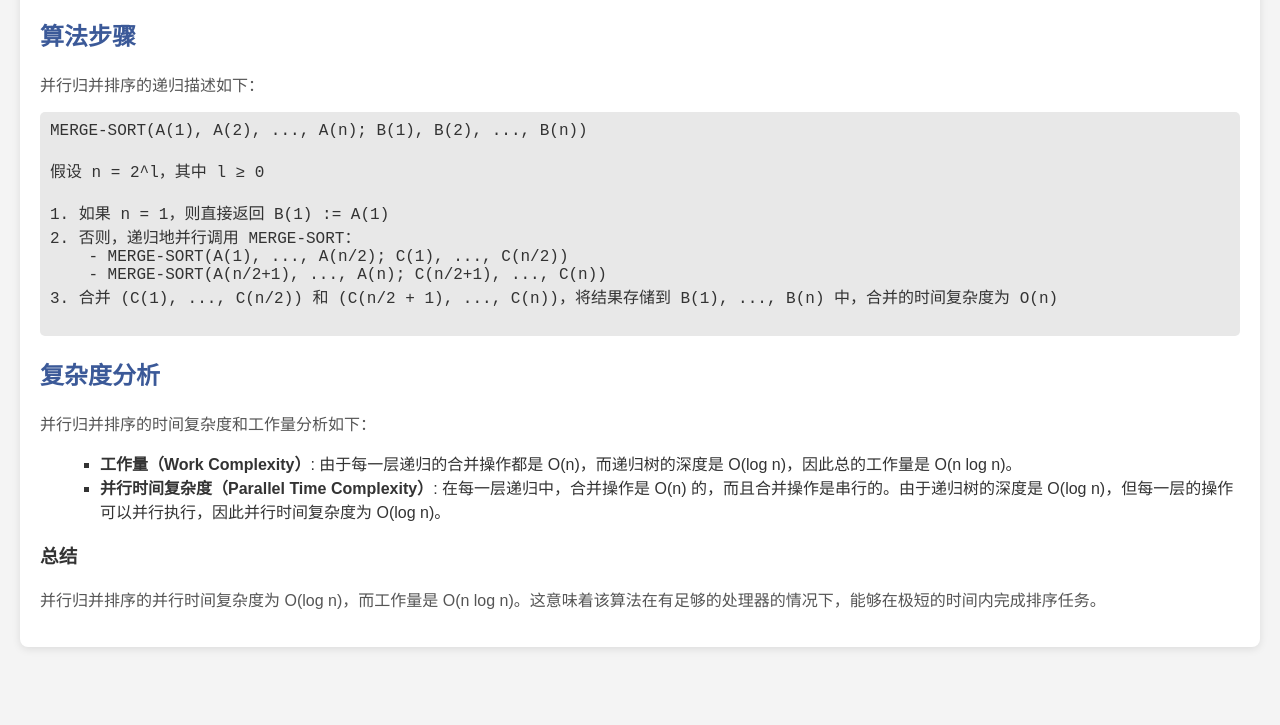
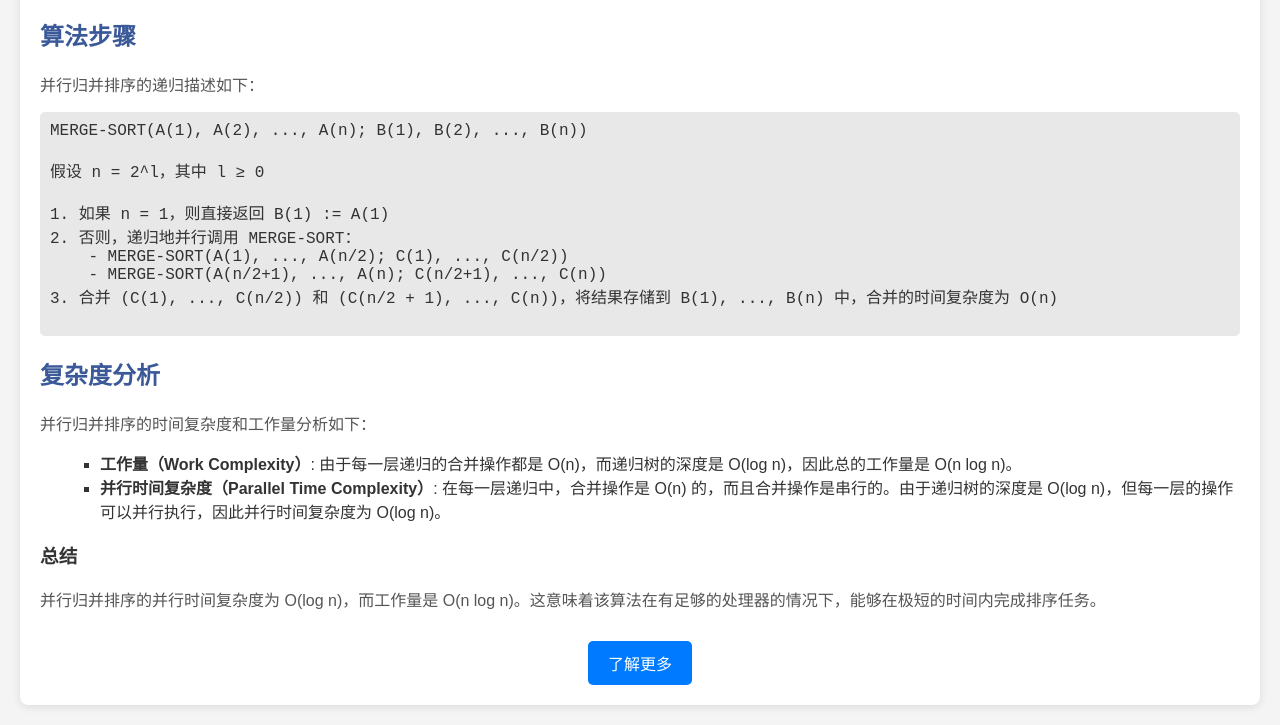
Before and after one commit to crualcollegee/crualcollegee.github.io, a plain HTML site: page index.html in a window 1280 px wide. Shown: the part 180-905 px from the top of the page. Before the commit the page ends 847 px from the top, so only its background shows below. Drawn offline with Linux system fonts and the light colour scheme.

Commit message:
Add files via upload

```diff
--- a/index.html
+++ b/index.html
@@ -39,6 +39,23 @@
         .algorithm-steps, .complexity-analysis {
             margin-top: 20px;
         }
+        .button-container {
+            text-align: center;
+            margin-top: 30px;
+        }
+        .jump-button {
+            display: inline-block;
+            background-color: #007BFF;
+            color: white;
+            padding: 10px 20px;
+            border-radius: 5px;
+            text-decoration: none;
+            font-size: 16px;
+            transition: background-color 0.3s;
+        }
+        .jump-button:hover {
+            background-color: #0056b3;
+        }
     </style>
 </head>
 <body>
@@ -75,6 +92,10 @@ MERGE-SORT(A(1), A(2), ..., A(n); B(1), B(2), ..., B(n))
             <h3>总结</h3>
             <p>并行归并排序的并行时间复杂度为 O(log n)，而工作量是 O(n log n)。这意味着该算法在有足够的处理器的情况下，能够在极短的时间内完成排序任务。</p>
         </div>
+
+        <div class="button-container">
+            <a href="https://www.example.com" target="_blank" class="jump-button">了解更多</a>
+        </div>
     </div>
 
 </body>
```
